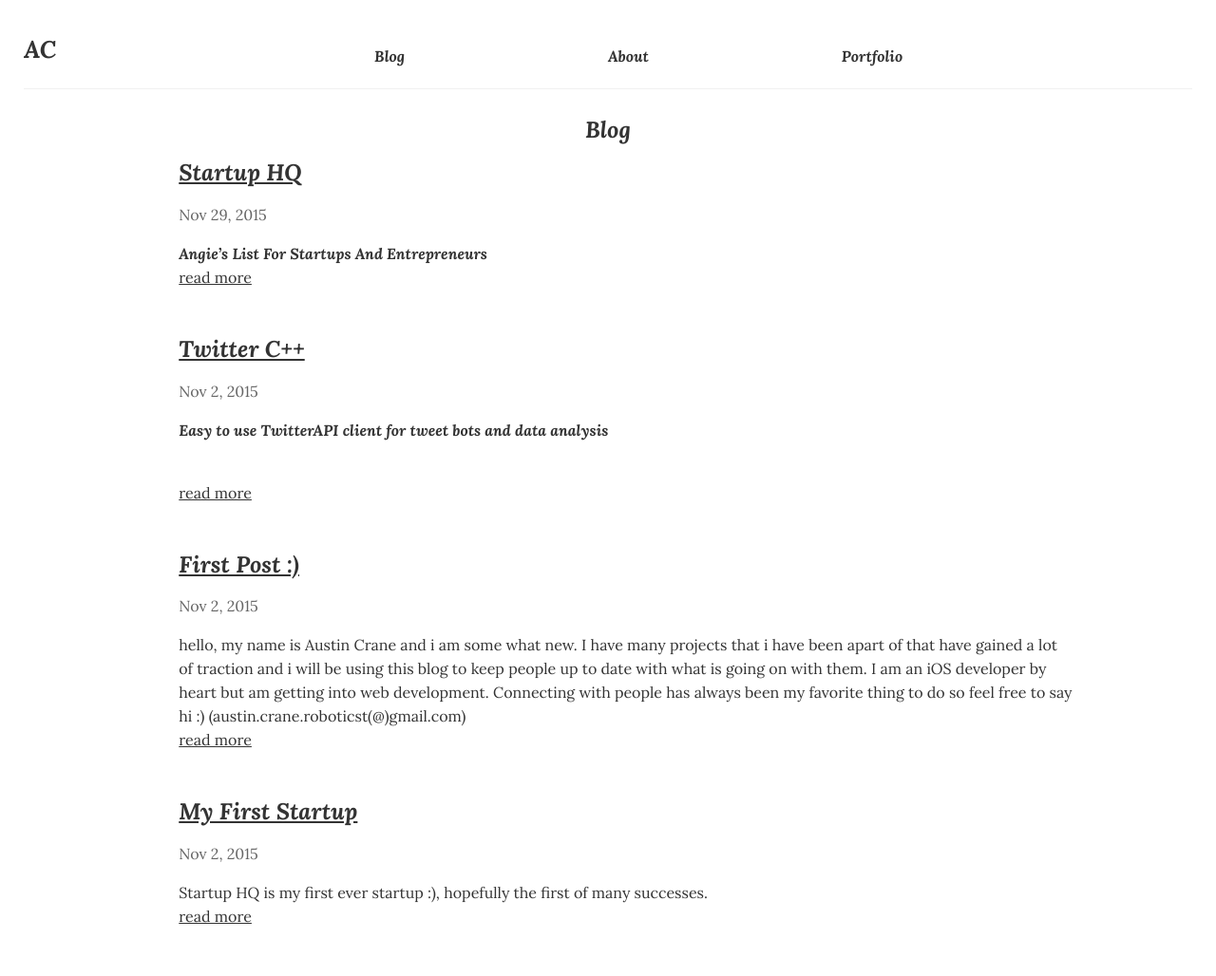
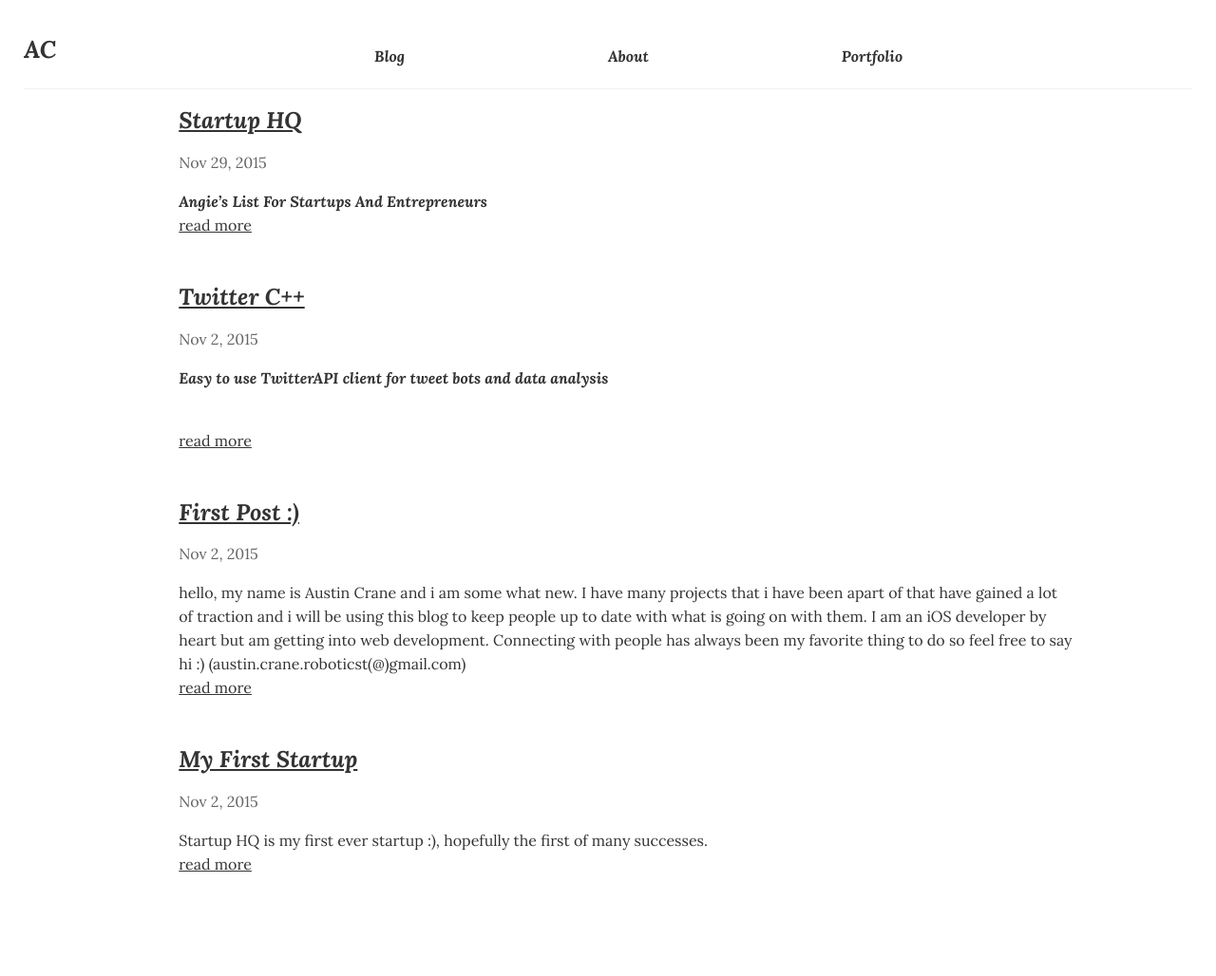
Before and after one commit to WizKIDz/WizKIDz.github.io, a Jekyll site: the page built from index.html, in a window 1280 px wide. Shown: the whole page at 95% size. Built offline with Jekyll 4.4.1, drawn with Linux system fonts in a browser that asks for light colours; after the commit the page ends 973 px from its top, so only the background shows below that.

```diff
--- a/index.html
+++ b/index.html
@@ -4,7 +4,7 @@ layout: default
 
 <div class="home">
 
-  <h2 class="sub-title text-center">Blog</h2>
+  <!-- <h2 class="sub-title text-center">Blog</h2> -->
 
   <ul class="post-list">
     {% for post in site.posts %}
```
